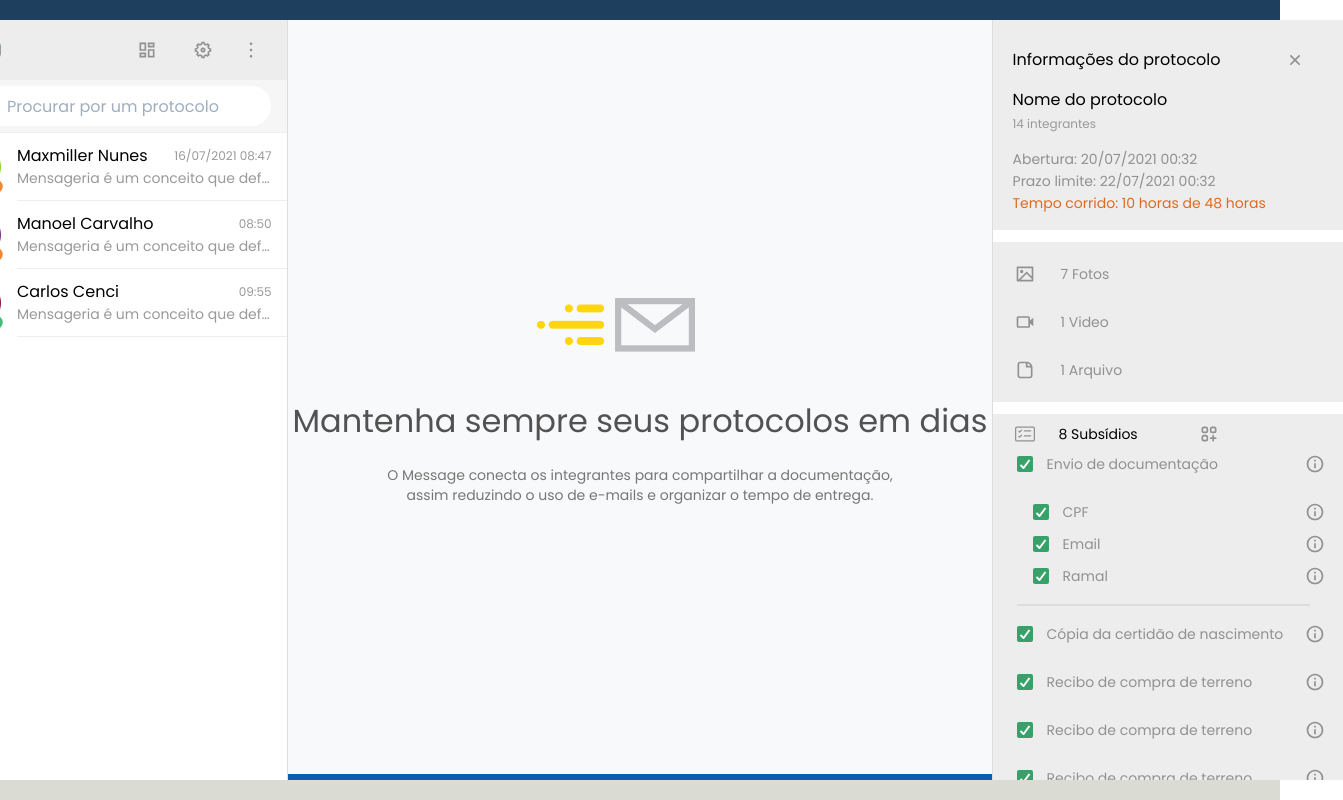
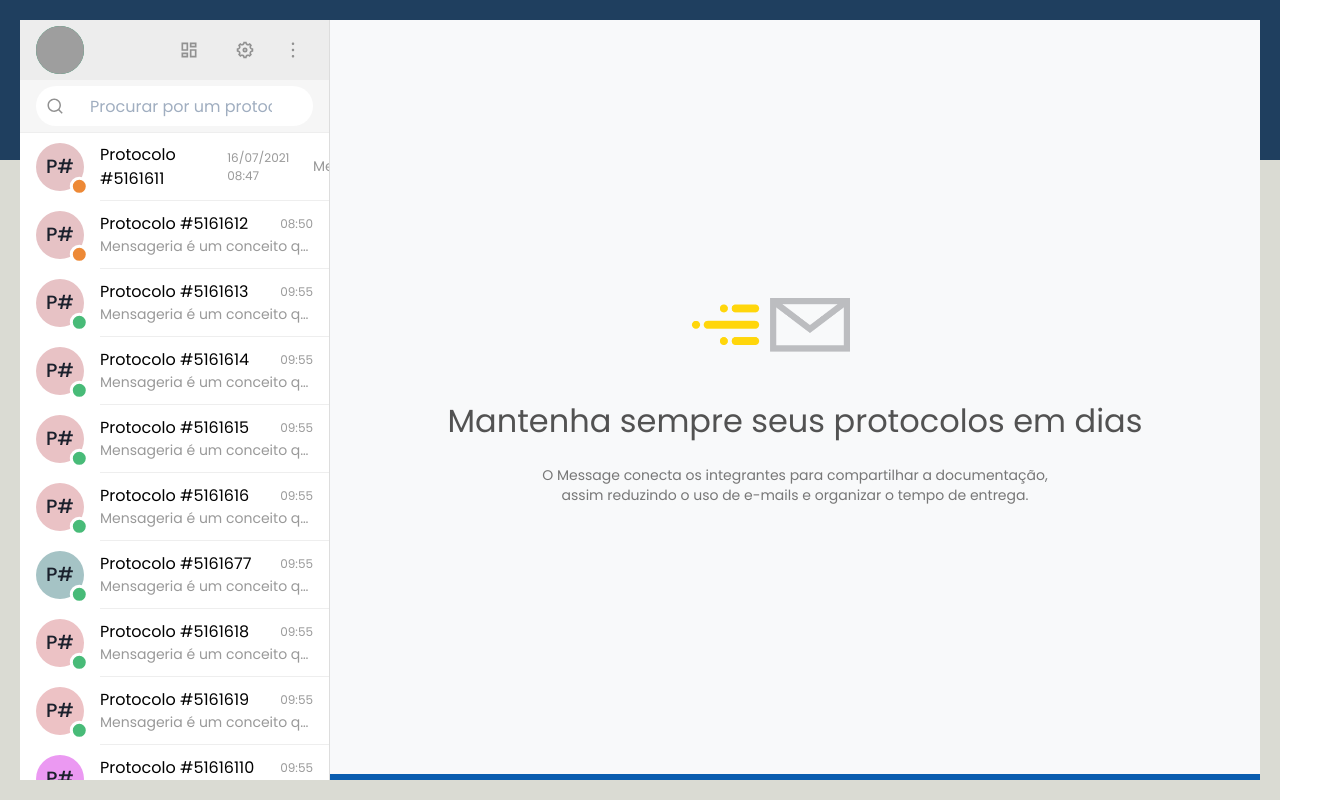
Before and after one commit to Josimar16/Message, a Next.js app in the folder web/: page / in a window 1280 px wide. Shown: the whole page, 1343 px wide, since content can reach past the window. Built offline with nearby package versions, Linux system fonts and the light colour scheme; grey boxes are pictures that could not be loaded.

Commit message:
feat: :sparkles: Configurando novo componente de informação

```diff
--- a/web/src/pages/index.tsx
+++ b/web/src/pages/index.tsx
@@ -20,9 +20,28 @@ interface ChatProps {
 
 export default function Home() {
   const [chatList, setChatList] = useState<ChatProps[]>([
-    { chat_id: 1, title: 'Maxmiller Nunes', status: 'orange.400', date: '16/07/2021 08:47', last_message: 'Mensageria é um conceito que define que sistemas distribuídos, possam se comunicar por meio de troca de mensagens (evento),' },
-    { chat_id: 2, title: 'Manoel Carvalho', status: 'orange.400', date: '08:50', last_message: 'Mensageria é um conceito que define que sistemas distribuídos, possam se comunicar por meio de troca de mensagens (evento),' },
-    { chat_id: 3, title: 'Carlos Cenci', status: 'green.400', date: '09:55', last_message: 'Mensageria é um conceito que define que sistemas distribuídos, possam se comunicar por meio de troca de mensagens (evento),' },
+    { chat_id: 1, title: 'Protocolo #5161611', status: 'orange.400', date: '16/07/2021 08:47', last_message: 'Mensageria é um conceito que define que sistemas distribuídos, possam se comunicar por meio de troca de mensagens (evento),' },
+    { chat_id: 2, title: 'Protocolo #5161612', status: 'orange.400', date: '08:50', last_message: 'Mensageria é um conceito que define que sistemas distribuídos, possam se comunicar por meio de troca de mensagens (evento),' },
+    { chat_id: 3, title: 'Protocolo #5161613', status: 'green.400', date: '09:55', last_message: 'Mensageria é um conceito que define que sistemas distribuídos, possam se comunicar por meio de troca de mensagens (evento),' },
+    { chat_id: 3, title: 'Protocolo #5161614', status: 'green.400', date: '09:55', last_message: 'Mensageria é um conceito que define que sistemas distribuídos, possam se comunicar por meio de troca de mensagens (evento),' },
+    { chat_id: 3, title: 'Protocolo #5161615', status: 'green.400', date: '09:55', last_message: 'Mensageria é um conceito que define que sistemas distribuídos, possam se comunicar por meio de troca de mensagens (evento),' },
+    { chat_id: 3, title: 'Protocolo #5161616', status: 'green.400', date: '09:55', last_message: 'Mensageria é um conceito que define que sistemas distribuídos, possam se comunicar por meio de troca de mensagens (evento),' },
+    { chat_id: 3, title: 'Protocolo #5161677', status: 'green.400', date: '09:55', last_message: 'Mensageria é um conceito que define que sistemas distribuídos, possam se comunicar por meio de troca de mensagens (evento),' },
+    { chat_id: 3, title: 'Protocolo #5161618', status: 'green.400', date: '09:55', last_message: 'Mensageria é um conceito que define que sistemas distribuídos, possam se comunicar por meio de troca de mensagens (evento),' },
+    { chat_id: 3, title: 'Protocolo #5161619', status: 'green.400', date: '09:55', last_message: 'Mensageria é um conceito que define que sistemas distribuídos, possam se comunicar por meio de troca de mensagens (evento),' },
+    { chat_id: 3, title: 'Protocolo #51616110', status: 'green.400', date: '09:55', last_message: 'Mensageria é um conceito que define que sistemas distribuídos, possam se comunicar por meio de troca de mensagens (evento),' },
+    { chat_id: 3, title: 'Protocolo #51616111', status: 'green.400', date: '09:55', last_message: 'Mensageria é um conceito que define que sistemas distribuídos, possam se comunicar por meio de troca de mensagens (evento),' },
+    { chat_id: 3, title: 'Protocolo #5161611', status: 'green.400', date: '09:55', last_message: 'Mensageria é um conceito que define que sistemas distribuídos, possam se comunicar por meio de troca de mensagens (evento),' },
+    { chat_id: 3, title: 'Protocolo #5161611', status: 'green.400', date: '09:55', last_message: 'Mensageria é um conceito que define que sistemas distribuídos, possam se comunicar por meio de troca de mensagens (evento),' },
+    { chat_id: 3, title: 'Protocolo #5161611', status: 'green.400', date: '09:55', last_message: 'Mensageria é um conceito que define que sistemas distribuídos, possam se comunicar por meio de troca de mensagens (evento),' },
+    { chat_id: 3, title: 'Protocolo #5161611', status: 'green.400', date: '09:55', last_message: 'Mensageria é um conceito que define que sistemas distribuídos, possam se comunicar por meio de troca de mensagens (evento),' },
+    { chat_id: 3, title: 'Protocolo #5161611', status: 'green.400', date: '09:55', last_message: 'Mensageria é um conceito que define que sistemas distribuídos, possam se comunicar por meio de troca de mensagens (evento),' },
+    { chat_id: 3, title: 'Protocolo #5161611', status: 'green.400', date: '09:55', last_message: 'Mensageria é um conceito que define que sistemas distribuídos, possam se comunicar por meio de troca de mensagens (evento),' },
+    { chat_id: 3, title: 'Protocolo #5161611', status: 'green.400', date: '09:55', last_message: 'Mensageria é um conceito que define que sistemas distribuídos, possam se comunicar por meio de troca de mensagens (evento),' },
+    { chat_id: 3, title: 'Protocolo #5161611', status: 'green.400', date: '09:55', last_message: 'Mensageria é um conceito que define que sistemas distribuídos, possam se comunicar por meio de troca de mensagens (evento),' },
+    { chat_id: 3, title: 'Protocolo #5161611', status: 'green.400', date: '09:55', last_message: 'Mensageria é um conceito que define que sistemas distribuídos, possam se comunicar por meio de troca de mensagens (evento),' },
+    { chat_id: 3, title: 'Protocolo #5161611', status: 'green.400', date: '09:55', last_message: 'Mensageria é um conceito que define que sistemas distribuídos, possam se comunicar por meio de troca de mensagens (evento),' },
+    { chat_id: 3, title: 'Protocolo #5161611', status: 'green.400', date: '09:55', last_message: 'Mensageria é um conceito que define que sistemas distribuídos, possam se comunicar por meio de troca de mensagens (evento),' },
   ]);
 
   const [activeChat, setActiveChat] = useState<ChatProps>({
@@ -147,7 +166,7 @@ export default function Home() {
             {activeChat.chat_id !== 0 && <Window chat={activeChat} user={user} />}
             {activeChat.chat_id === 0 && <Welcome />}
           </Box>
-          <Information />
+          {activeChat.chat_id !== 0 && <Information />}
         </Flex>
       </Box>
     </>
```
